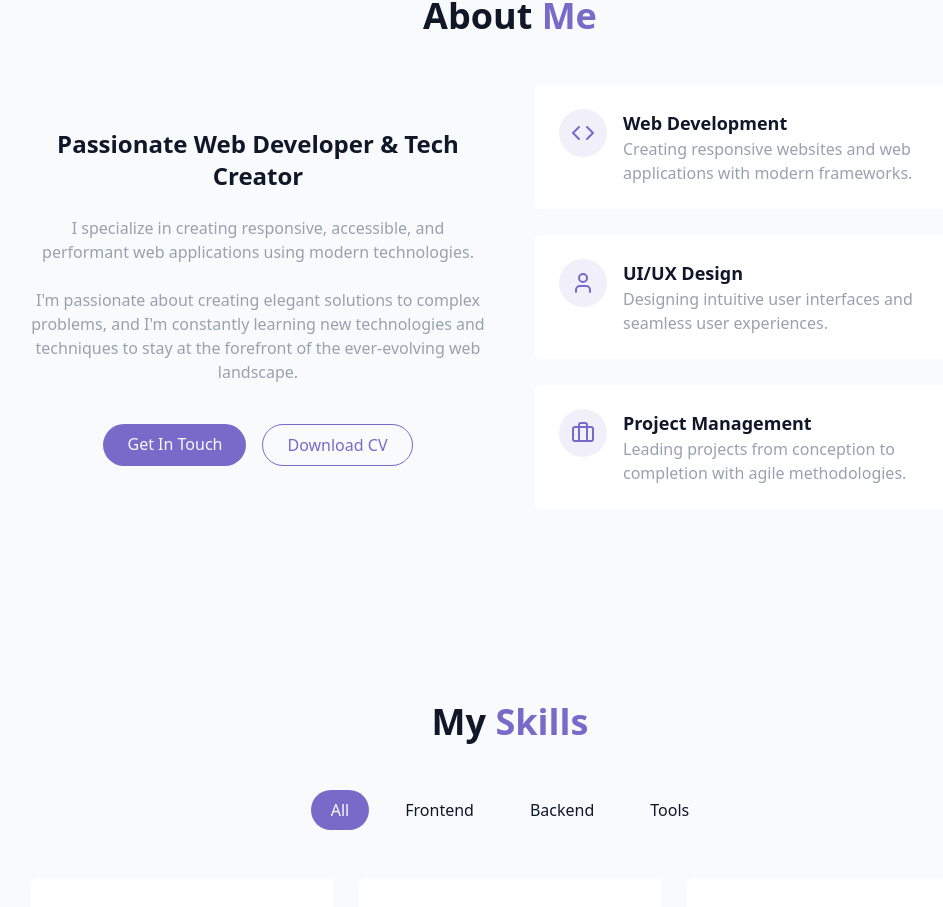
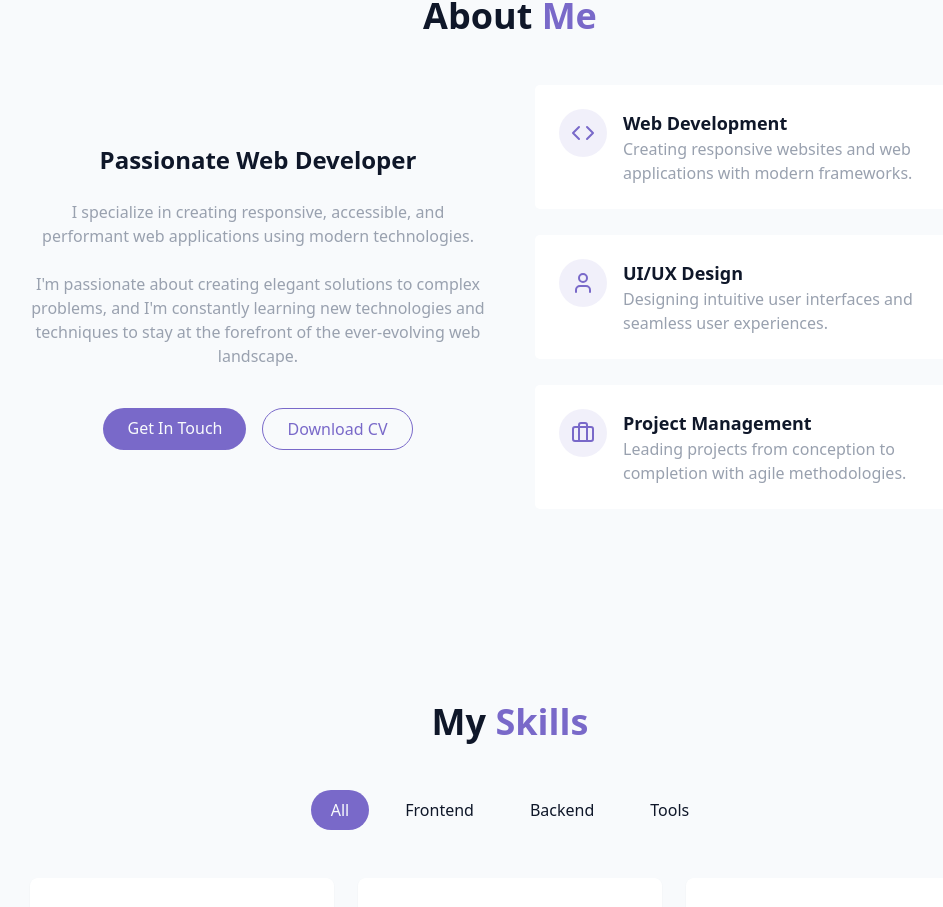
Before and after one commit to MrSahalImran/portfolio, a React (Vite) app: page / in a window 1280 px wide. Shown: the part 900-1807 px from the top of the page, without its empty margins (130-1073 px from the left). Built offline with nearby package versions, Linux system fonts and the light colour scheme.

Commit message:
Minor fixes

```diff
--- a/src/components/AboutSection.jsx
+++ b/src/components/AboutSection.jsx
@@ -11,9 +11,7 @@ const AboutSection = () => {
 
         <div className="grid grid-cols-1 md:grid-cols-2 gap-12 items-center">
           <div className="space-y-6">
-            <h3 className="text-2xl font-semibold">
-              Passionate Web Developer & Tech Creator
-            </h3>
+            <h3 className="text-2xl font-semibold">Passionate Web Developer</h3>
 
             <p className="text-gray-400">
               I specialize in creating responsive, accessible, and performant
@@ -34,7 +32,8 @@ const AboutSection = () => {
               </a>
 
               <a
-                href=""
+                href="/Sahal_Imran_resume.pdf"
+                download="Sahal_Imran_resume.pdf"
                 className="px-6 py-2 rounded-full border border-primary text-primary hover:bg-primary/10 transition-colors duration-300"
               >
                 Download CV
```
Also changed, not shown: 1 other file (tests, documents, lock files or other folders).
